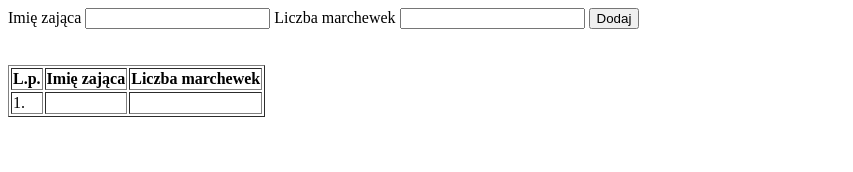
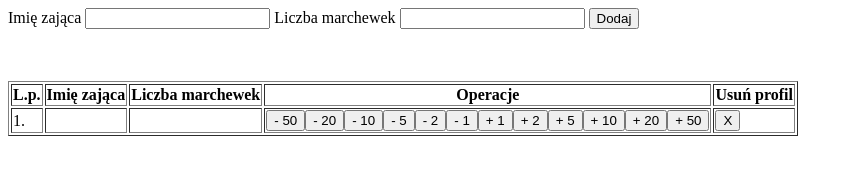
Before and after one commit to ppotaczek/krolestwo-zajecy, a plain HTML site: page index.html in a window 1280 px wide. Both pictures are taken after a click on the button "Dodaj". Shown: the whole page, without its empty margins (0-853 px from the left). Drawn offline with Linux system fonts and the light colour scheme.

Commit message:
Added operations

```diff
--- a/index.html
+++ b/index.html
@@ -13,18 +13,17 @@
     <input type="number" name="carrots" id="carrots">
     <button id="add">Dodaj</button>
   </section>
-  <br><br>
+  <br>
+  <p id="tip"></p>
+  <br>
   <section>
     <table id="table" border="1">
       <tr>
         <th>L.p.</th>
         <th>Imię zająca</th>
         <th>Liczba marchewek</th>
-      </tr>
-      <tr>
-        <td>1.</td>
-        <td>Marcin</td>
-        <td>201</td>
+        <th>Operacje</th>
+        <th>Usuń profil</th>
       </tr>
     </table>
   </section>
--- a/js/app.js
+++ b/js/app.js
@@ -4,16 +4,35 @@ document.addEventListener("DOMContentLoaded", function(){
   var system = {
     table : document.getElementById('table'),
     profilesList : [],
+    operationsList : ["- 50", "- 20", "- 10", "- 5", "- 2", "- 1", "+ 1", "+ 2", "+ 5", "+ 10", "+ 20", "+ 50"],
+    tip : document.getElementById('tip'),
 
-    addProfile : function(){
-      var name = document.getElementById('name').value;
-      var carrots = document.getElementById('carrots').value;
-      var profile = new Profile(name, carrots);
+    addProfile : function(){      // Add and check new profile
+      var name = document.getElementById('name');
+      var carrots = document.getElementById('carrots');
+
+      for (var i = 0; i < this.profilesList.length; i++){
+        if (name.value == this.profilesList[i].name){
+          this.tip.innerText = "Profil o takiej nazwie już istnieje!";
+          return false;
+        }
+      }
+      var profile = new Profile(name.value, carrots.value);
+      this.tip.innerText = "";
       this.profilesList.push(profile);
-      this.addToTable();
+      name.value = "";
+      carrots.value = "";
+      this.drawTable();
     },
 
-    addToTable : function(){
+    sortArray : function(){
+      this.profilesList.sort(function(a, b){
+        return b.carrots - a.carrots
+      });
+    },
+
+    drawTable : function(){     // Fill table
+      this.sortArray();
       this.cleanTable();
       for (var i = 0; i < this.profilesList.length; i++){
         var row = this.table.insertRow();
@@ -23,23 +42,75 @@ document.addEventListener("DOMContentLoaded", function(){
         cell1.innerText = i+1+".";
         cell2.innerText = this.profilesList[i].name;
         cell3.innerText = this.profilesList[i].carrots;
+        this.addOperations(row);
+      }
+      this.addOperationsFunc();
+      this.addRemoveFunc();
+    },
+
+    addOperations : function(line){     // Add buttons to row
+      var cell4 = line.insertCell(3);
+      var cell5 = line.insertCell(4);
+      var newBtn;
+
+      for (var i = 0; i < this.operationsList.length; i++){
+        newBtn = document.createElement("button");
+        newBtn.classList.add("operation");
+        newBtn.innerText = this.operationsList[i];
+        cell4.appendChild(newBtn);
+      }
+      cell5.innerHTML = "<button class='remove'>X</button>";
+    },
+
+    addOperationsFunc : function(){     // Add mathematical function to buttons
+      var operationBtns = document.getElementsByClassName("operation");
+
+      for (var i = 0; i < operationBtns.length; i++){
+        operationBtns[i].addEventListener("click", function(){
+          var order = this.parentElement.parentElement.rowIndex;
+          var actualVal = system.profilesList[order-1].carrots;
+          var btnVal = (this.innerText).replace(' ','');
+
+          actualVal = parseInt(actualVal) + parseInt(btnVal);
+          actualVal < 0 ? actualVal = 0: true;
+          system.profilesList[order-1].carrots = actualVal;
+          system.drawTable();
+        });
       }
     },
 
-    cleanTable : function(){
+    addRemoveFunc : function(){     // Add remove function to buttons
+      var removeBtns = document.getElementsByClassName("remove");
+      for (var i = 0; i < removeBtns.length; i++){
+        removeBtns[i].addEventListener("click", function(){
+          var order = this.parentElement.parentElement.rowIndex;
+          table.deleteRow(order);
+          system.profilesList.splice(order-1, 1);
+          system.drawTable();
+        });
+      }
+    },
+
+    cleanTable : function(){      // Remove all rows from table
       while(this.table.rows.length > 1) {
         table.deleteRow(1);
       }
     }
   }
 
-  function Profile(name, carrots) {
+  function Profile(name, carrots) {     // Constructor to create new profile object
     this.name = name;
     this.carrots = carrots;
   }
 
-  function main(){
+  function add(){
     system.addProfile();
   }
-  document.getElementById('add').addEventListener("click", main);
+
+  function main(){
+    document.getElementById('add').addEventListener("click", add);
+    system.drawTable();
+  }
+
+  main();
 });
```
